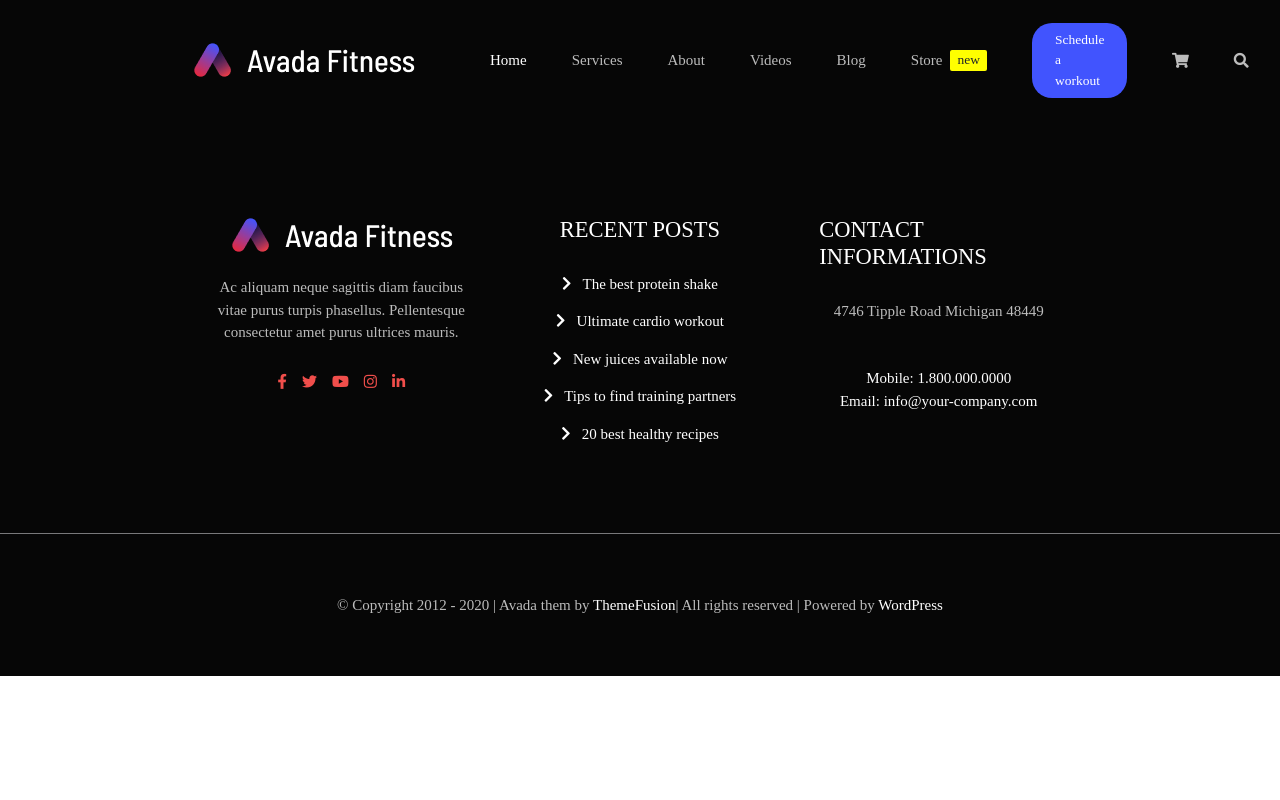
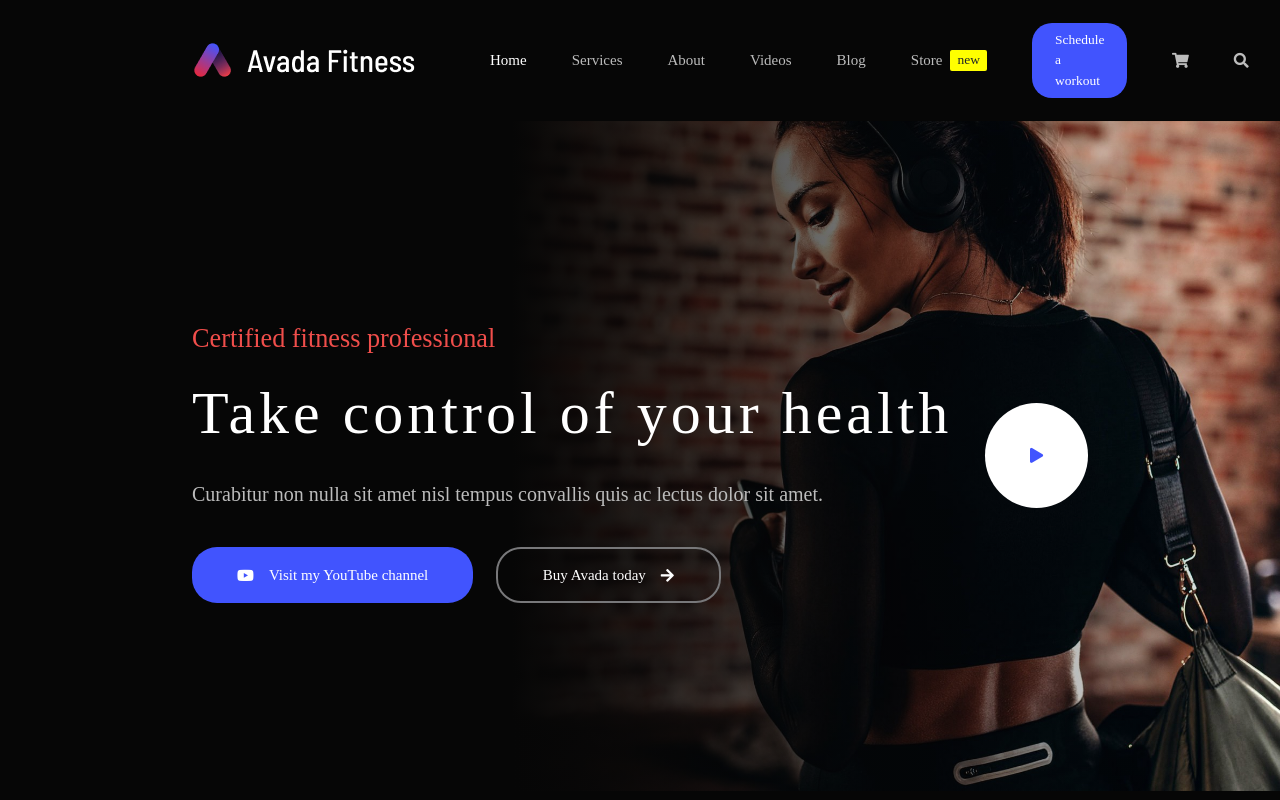
Before and after one commit to mariaDulesova/proj-html-vuejs, a Vue app: page / in a window 1280 px wide. Shown: the top 800 px of the page. Built offline with nearby package versions, Linux system fonts and the light colour scheme; a small style sheet from the web is missing.

Commit message:
Jambotron

```diff
--- a/src/App.vue
+++ b/src/App.vue
@@ -4,6 +4,8 @@
     <header>
       <Nav
       :menulinks='menuMain'/>
+
+      <Jambotron/>
     </header>
 
     <!-- /Header -->
@@ -26,6 +28,7 @@
 
 <script>
 import Nav from './components/Nav';
+import Jambotron from'./components/Jambotron';
 import Footer from './components/Footer';
 
 
@@ -34,6 +37,7 @@ export default {
   name: 'App',
   components: {
     Nav,
+    Jambotron,
     Footer
 
   },
--- /dev/null
+++ b/src/components/Jambotron.vue
@@ -0,0 +1,103 @@
+<template>
+    <div class="ms-jambotron">
+        <div class="ms-wrap d-flex justify-content-between align-items-center">
+            <div class="d-flex flex-column justify-content-center">
+                <h3 class='py-3'>Certified fitness professional</h3>
+                <h1>Take control of your health</h1>
+                <p class='py-4'>Curabitur non nulla sit amet nisl tempus convallis quis ac lectus dolor sit amet.</p>
+                <div class='d-flex'>
+                    <div class='d-flex align-items-center ms-btn-full px-5 py-3'>
+                        <i class="fab fa-youtube me-3"></i>
+                        <a href="#"> Visit my YouTube channel</a>
+                    </div>
+                    <div class='d-flex align-items-center ms-btn-empty ms-4 px-5 py-3' >
+                        <a href="#"> Buy Avada today</a>
+                        <i class="fas fa-arrow-right ms-3"></i>
+                    </div>
+                </div>
+            </div>
+            <i class="fas fa-play p-5"></i>
+        </div>
+
+    </div>
+</template>
+
+<script>
+export default {
+    name: 'Jambotron'
+
+}
+</script>
+
+<style scoped lang='scss'>
+    .ms-jambotron {
+        height: 670px;
+        background-image: linear-gradient(to right, #060606 40%, #06060600),url('../assets/img/slider82x-scaled.jpg');
+        background-position: right top;
+        background-size: cover;
+        background-repeat: no-repeat;
+
+        .ms-wrap{
+            width: 70%;
+            height: 100%;
+            margin: 0 auto;
+
+            h3{
+                color: #f04e4b;
+            }
+            h1{
+                color:white;
+                font-size: 4rem;
+                letter-spacing: 4px;
+                font-weight: 500;
+            }
+            p {
+                color:#bcbcbc;
+                font-size: 20px;
+            }
+
+            .ms-btn-full{
+                background-color: #4154fe;
+                border-radius: 25px;
+                color: white;
+                transition: all 0.3s;
+                &:hover {
+                    background-color: #f04e4b;
+                }
+
+                a {
+                    color: white;
+                    text-decoration: none;
+                }
+            }
+            .ms-btn-empty {
+                border: 2px solid #78787a;
+                border-radius: 25px;
+                transition: all 0.3s;
+                &:hover{
+                    background-color: white;
+                    border-color: white;
+                }
+                &:hover a{
+                    color: #78787a;
+                }
+                &:hover .fas{
+                    color: #78787a;
+                }
+
+                a, .fas {
+                    color: white;
+                    text-decoration: none;
+                }
+            }
+
+            .fa-play{
+                display:block;
+                background-color: white;
+                border-radius: 50%;
+                color: #4154fe;
+            }
+        }
+    }
+
+</style>
--- a/src/components/Nav.vue
+++ b/src/components/Nav.vue
@@ -1,7 +1,7 @@
 <template>
     <div>
         <nav class='d-flex justify-content-between align-items-center ms-wrap py-4'>
-            <img src="../assets/img/logo.png" alt="Logo Avada">
+            <img src="../assets/img/logo.png" alt="Logo Avada" class="my-2">
             <div class="d-flex align-items-center">
                 <ul class ='d-flex align-items-center'>
                     <li
@@ -91,6 +91,11 @@ export default {
                 color: white;
                 text-decoration: none;
                 font-size: 0.9rem;
+                transition: all 0.3s;
+
+                &:hover{
+                    background-color: #f04e4b;
+                }
             }
 
         }
--- a/src/style/general.scss
+++ b/src/style/general.scss
@@ -1,6 +1,6 @@
 @import '~bootstrap/scss/bootstrap';
 @import '~@fontsource/fira-sans-condensed/400.css';
-@import '~@fontsource/fira-sans-condensed/700.css';
+@import '~@fontsource/fira-sans-condensed/500.css';
 @import '~@fortawesome/fontawesome-free/css/all.min.css';
 
 
```
Also changed, not shown: src/assets/img/slider82x-scaled.jpg (added).
